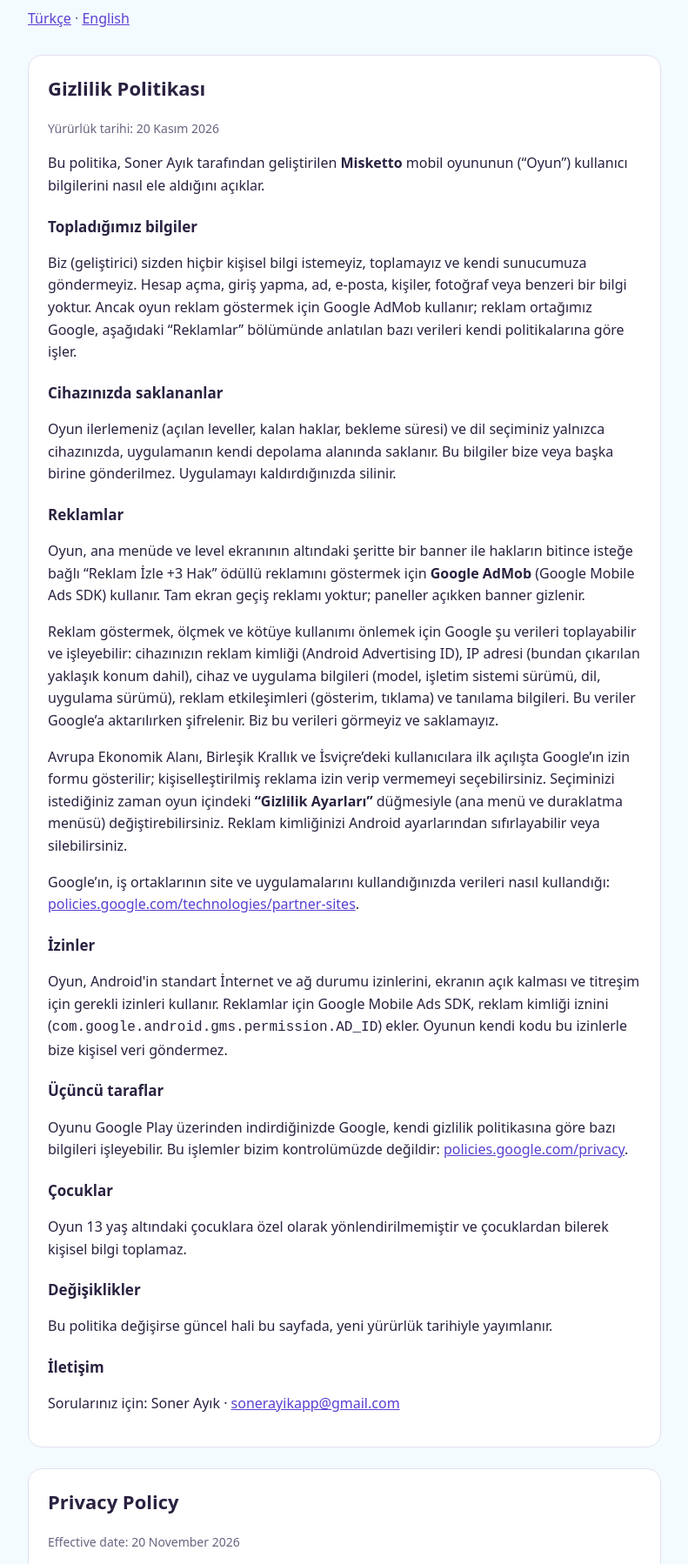
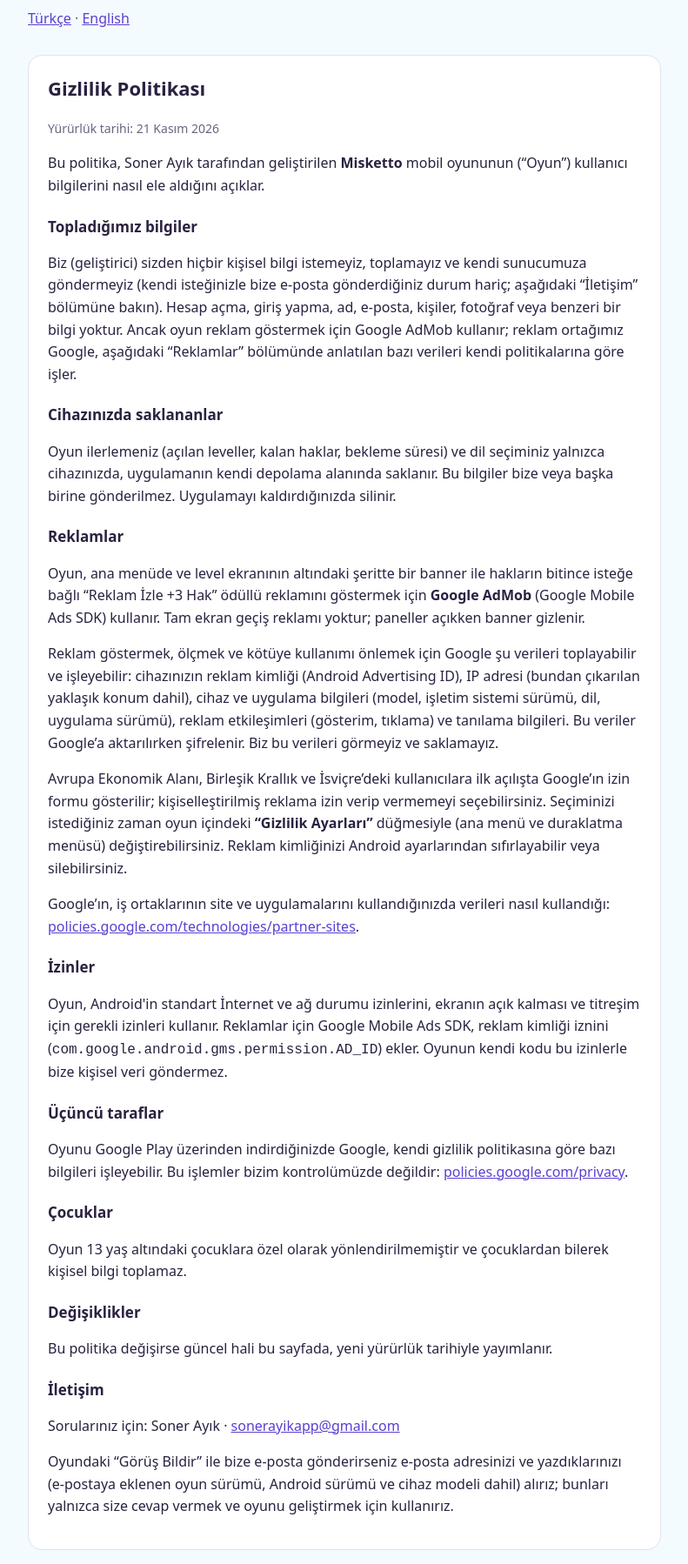
Before and after one commit to sonerayik/misketto, a plain HTML site: page index.html in a window 1280 px wide. Shown: the part 99-1897 px from the top of the page at 87% size, without its empty margins (244-1035 px from the left). Drawn offline with Linux system fonts and the light colour scheme.

Commit message:
Add files via upload

```diff
--- a/index.html
+++ b/index.html
@@ -33,11 +33,11 @@
 
 <section id="tr">
 <h2>Gizlilik Politikası</h2>
-<p class="muted">Yürürlük tarihi: 20 Kasım 2026</p>
+<p class="muted">Yürürlük tarihi: 21 Kasım 2026</p>
 <p>Bu politika, Soner Ayık tarafından geliştirilen <strong>Misketto</strong> mobil oyununun (“Oyun”) kullanıcı bilgilerini nasıl ele aldığını açıklar.</p>
 
 <h3>Topladığımız bilgiler</h3>
-<p>Biz (geliştirici) sizden hiçbir kişisel bilgi istemeyiz, toplamayız ve kendi sunucumuza göndermeyiz. Hesap açma, giriş yapma, ad, e-posta, kişiler, fotoğraf veya benzeri bir bilgi yoktur. Ancak oyun reklam göstermek için Google AdMob kullanır; reklam ortağımız Google, aşağıdaki “Reklamlar” bölümünde anlatılan bazı verileri kendi politikalarına göre işler.</p>
+<p>Biz (geliştirici) sizden hiçbir kişisel bilgi istemeyiz, toplamayız ve kendi sunucumuza göndermeyiz (kendi isteğinizle bize e-posta gönderdiğiniz durum hariç; aşağıdaki “İletişim” bölümüne bakın). Hesap açma, giriş yapma, ad, e-posta, kişiler, fotoğraf veya benzeri bir bilgi yoktur. Ancak oyun reklam göstermek için Google AdMob kullanır; reklam ortağımız Google, aşağıdaki “Reklamlar” bölümünde anlatılan bazı verileri kendi politikalarına göre işler.</p>
 
 <h3>Cihazınızda saklananlar</h3>
 <p>Oyun ilerlemeniz (açılan leveller, kalan haklar, bekleme süresi) ve dil seçiminiz yalnızca cihazınızda, uygulamanın kendi depolama alanında saklanır. Bu bilgiler bize veya başka birine gönderilmez. Uygulamayı kaldırdığınızda silinir.</p>
@@ -62,15 +62,16 @@
 
 <h3>İletişim</h3>
 <p>Sorularınız için: Soner Ayık · <a href="mailto:sonerayikapp@gmail.com">sonerayikapp@gmail.com</a></p>
+<p>Oyundaki “Görüş Bildir” ile bize e-posta gönderirseniz e-posta adresinizi ve yazdıklarınızı (e-postaya eklenen oyun sürümü, Android sürümü ve cihaz modeli dahil) alırız; bunları yalnızca size cevap vermek ve oyunu geliştirmek için kullanırız.</p>
 </section>
 
 <section id="en">
 <h2>Privacy Policy</h2>
-<p class="muted">Effective date: 20 November 2026</p>
+<p class="muted">Effective date: 21 November 2026</p>
 <p>This policy explains how the mobile game <strong>Misketto</strong> (“the Game”), developed by Soner Ayık, handles user information.</p>
 
 <h3>Information we collect</h3>
-<p>We (the developer) do not ask for or collect any personal information, and the Game does not send any to our own servers. There is no account, sign-in, name, e-mail, contacts, photos or similar data. However, the Game uses Google AdMob to show ads, and our advertising partner Google processes certain data under its own policies, as described under “Advertising” below.</p>
+<p>We (the developer) do not ask for or collect any personal information, and the Game does not send any to our own servers (except when you choose to e-mail us; see “Contact” below). There is no account, sign-in, name, e-mail, contacts, photos or similar data. However, the Game uses Google AdMob to show ads, and our advertising partner Google processes certain data under its own policies, as described under “Advertising” below.</p>
 
 <h3>Data stored on your device</h3>
 <p>Your game progress (unlocked levels, remaining shots, refill timer) and your language choice are stored only on your device, in the app's own storage. This data is not sent to us or to anyone else, and it is deleted when you uninstall the app.</p>
@@ -95,6 +96,7 @@
 
 <h3>Contact</h3>
 <p>Questions: Soner Ayık · <a href="mailto:sonerayikapp@gmail.com">sonerayikapp@gmail.com</a></p>
+<p>If you send us feedback by e-mail (for example with “Send Feedback” in the Game), we receive your e-mail address and what you write, including the game version, Android version and device model added to the message, and use it only to reply to you and improve the Game.</p>
 </section>
 </main>
 </body>
```
